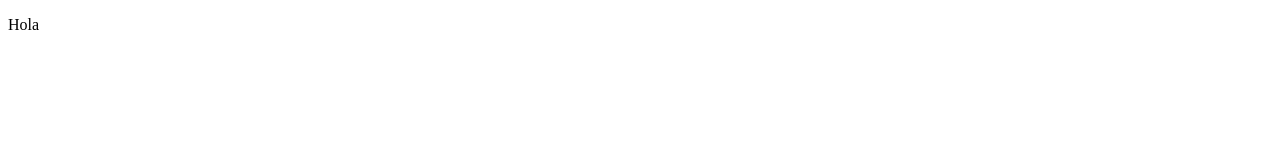
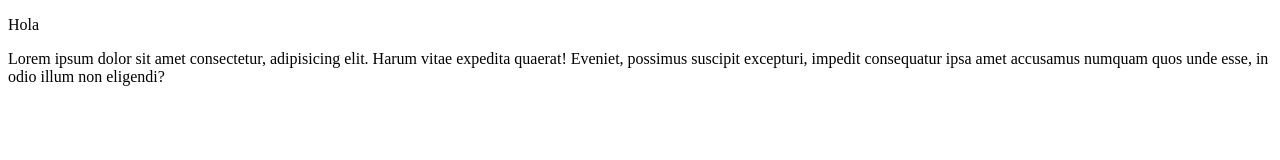
Before and after one commit to gabrielaz/Prueba, a plain HTML site: page index.html in a window 1280 px wide. Drawn offline with Linux system fonts and the light colour scheme.

Commit message:
texto de ejemplo

```diff
--- a/index.html
+++ b/index.html
@@ -8,5 +8,8 @@
 </head>
 <body>
     <p>Hola</p>
+    <div>
+        <p>Lorem ipsum dolor sit amet consectetur, adipisicing elit. Harum vitae expedita quaerat! Eveniet, possimus suscipit excepturi, impedit consequatur ipsa amet accusamus numquam quos unde esse, in odio illum non eligendi?</p>
+    </div>
 </body>
 </html>
```
